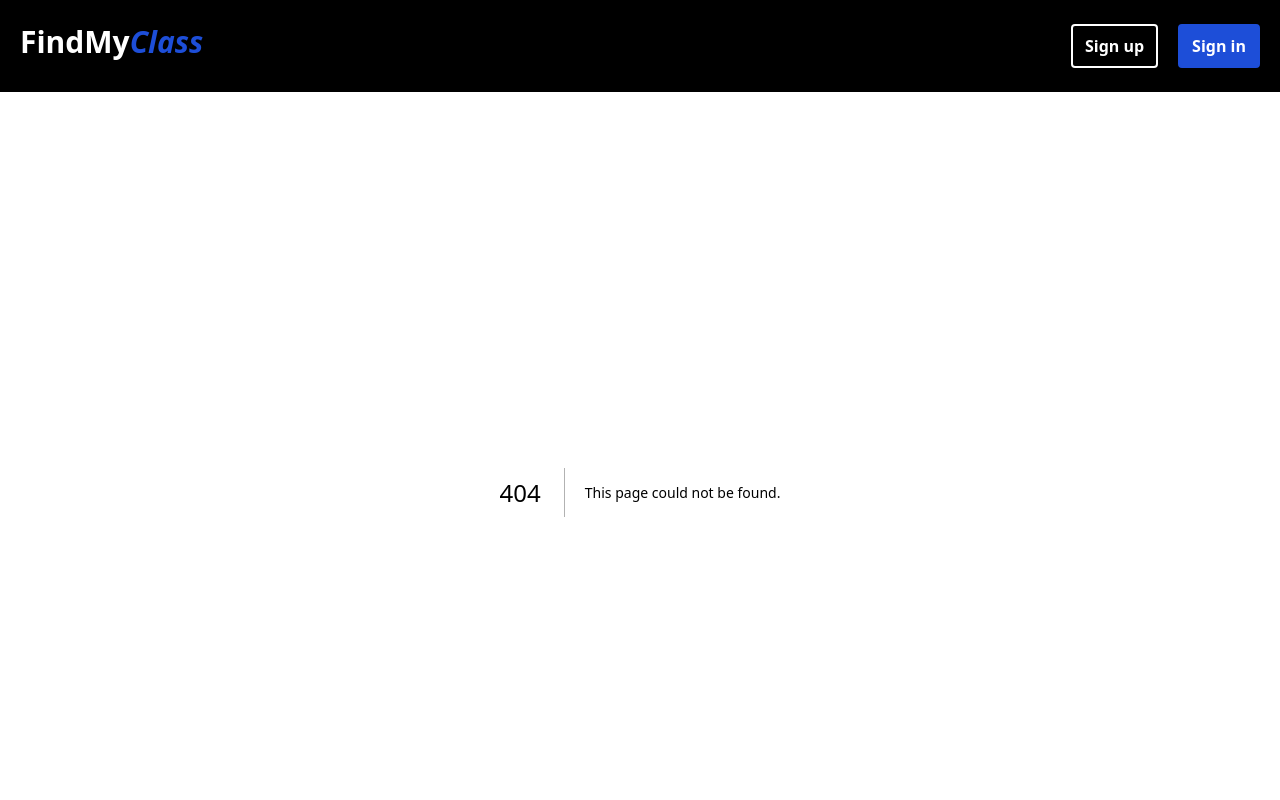
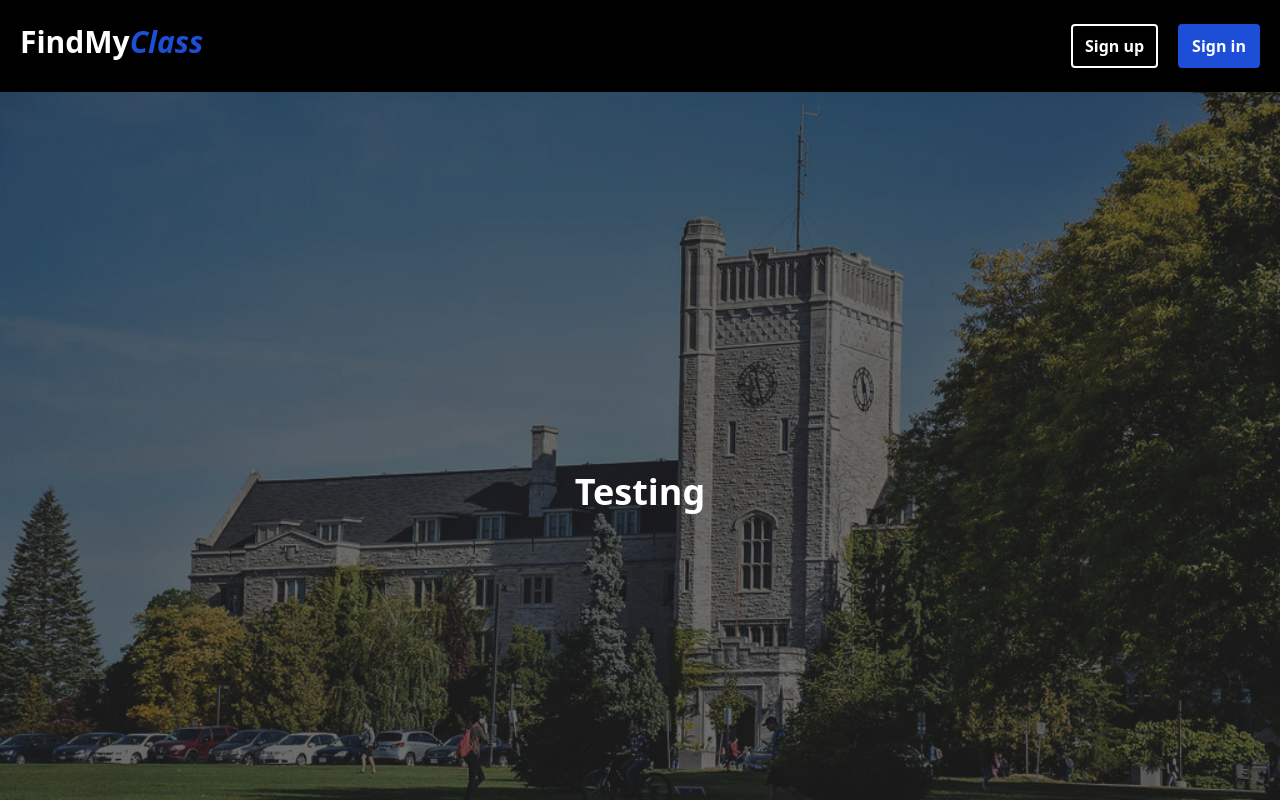
Before and after one commit to TalhaNaveed1/FindMyClass-Guelph, a Next.js app in the folder findmyclass/: page /allClasses in a window 1280 px wide. Before the commit this address had no page. Shown: the top 800 px of the page. Built offline with nearby package versions, Linux system fonts and the light colour scheme.

Commit message:
Fixed viewAllClasses, created seperate page

```diff
--- a/findmyclass/src/app/allClasses.js
+++ b/findmyclass/src/app/allClasses/page.js
@@ -1,17 +1,13 @@
-"use client"
+import React from "react";
+import Navbar from "../components/Navbar";
+import Footer from "../components/Footer";
 
-import React from "react";
-import Navbar from "./components/Navbar";
-import Footer from "./components/Footer";
-
-export default function allClasses() {
+export default function AllClasses() {
     return (
         <main className="flex flex-col justify-center items-center min-h-screen bg-johnston bg-cover bg-center w-full">
-            <Navbar />
                 <div>
-                    <h1>Hellooooooo</h1>
+                    <h1 className="text-white text-4xl font-semibold">Testing</h1>
                 </div>
-            <Footer />
         </main>
     );
 }
--- a/findmyclass/src/app/page.js
+++ b/findmyclass/src/app/page.js
@@ -4,6 +4,7 @@ import React, { useState } from "react";
 import "./globals.css";
 import PathDisplay from "./components/pathDisplay";
 import { fetchData } from "./utils/fetchData";
+import Link from "next/link";
 
 export default function Page() {
   const [inputValue, setInputValue] = useState("");
@@ -76,9 +77,9 @@ export default function Page() {
           />
         </form>
 
-          <a href="/allClasses" className="text-white font-sans font-bold mt-20 relative">
-            View all classes here &gt;&gt;&gt;
-          </a>
+        <Link href="/allClasses" className="text-white font-sans font-bold mt-20 relative">
+          View all classes here &gt;&gt;&gt;
+        </Link>
       </div>
       {masterList.length > 0 && (
         <PathDisplay key={myKey} masterList={masterList} mapsCode={mapsCode} />
```
